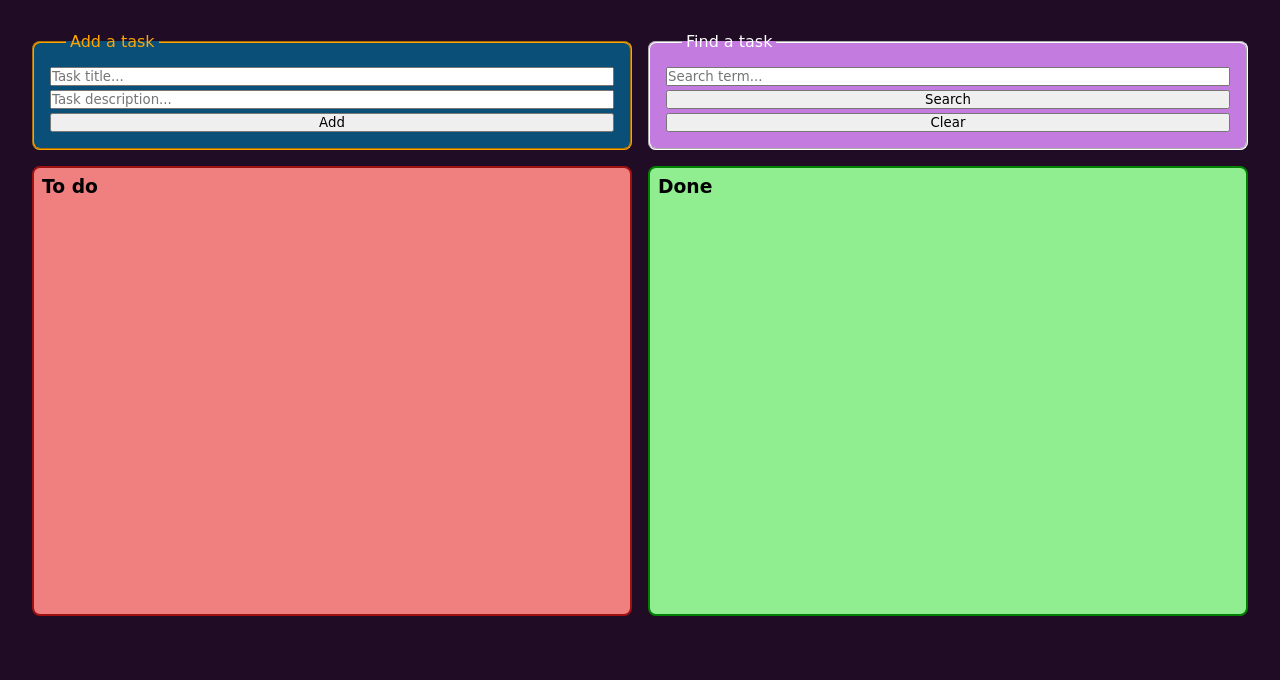
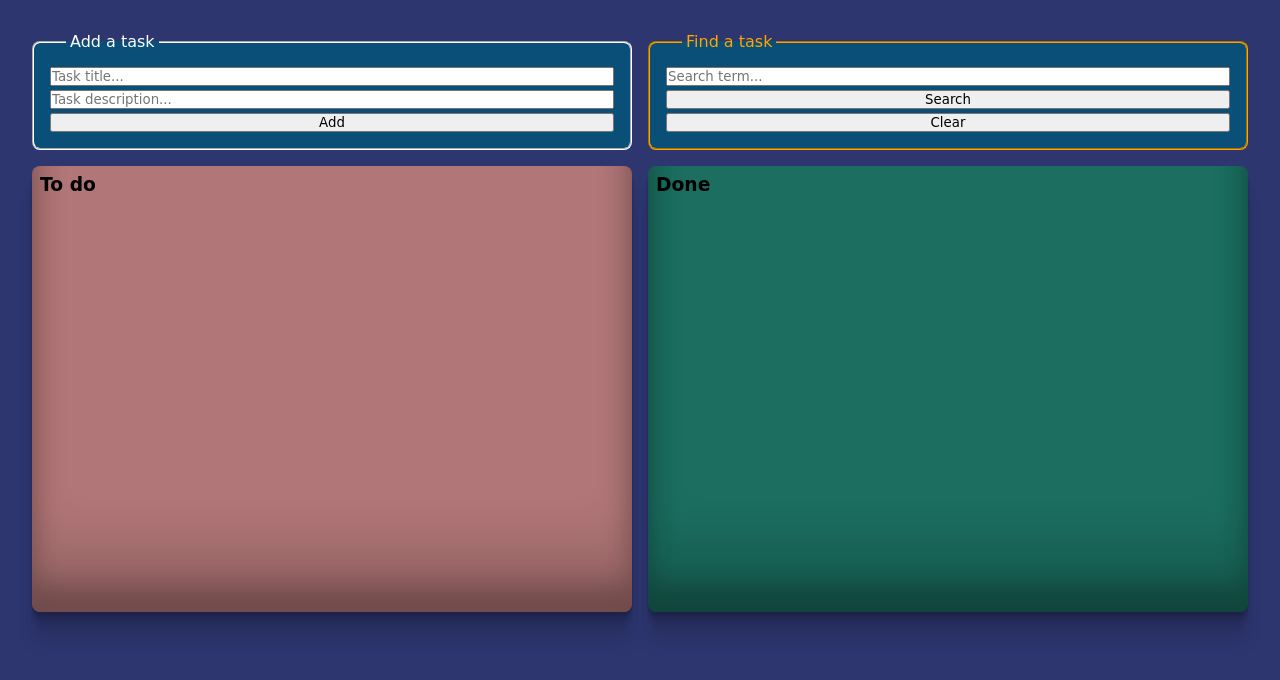
Before and after one commit to Stefanczc/Advanced-to-do-list, a plain HTML site: page index.html in a window 1280 px wide. Shown: the part 120-800 px from the top of the page. Drawn offline with Linux system fonts and the light colour scheme.

Commit message:
all changes

```diff
--- a/index.js
+++ b/index.js
@@ -17,8 +17,10 @@ function addListItem(title, desc, isDone) {
     const containerText = document.createElement('div');
     const titleElem = document.createElement('h3');
     titleElem.textContent = title;
+    titleElem.style.color = '#fff';
     const descElem = document.createElement('p');
     descElem.textContent = desc;
+    descElem.style.color = '#fff';
     const cboxElem = document.createElement('input');
     cboxElem.type = 'checkbox';
     cboxElem.style.transform = 'scale(2)';
@@ -101,8 +103,6 @@ function addListItem(title, desc, isDone) {
     newItem.appendChild(containerText);
     newItem.appendChild(btnElem);
 
-    console.log(isDone)
-
     if (isDone) {
         if (doneList.firstChild) {
             doneList.insertBefore(newItem, doneList.firstChild);
@@ -134,7 +134,6 @@ function addListItem(title, desc, isDone) {
     counter++;
 }
 
-
 function searchItems() {
     const searchText = inputSearch.value.toLowerCase();
     const combinedLists = Array.from(itemsList.children).concat(Array.from(doneList.children));
@@ -157,7 +156,6 @@ function searchItems() {
 }
 
 function saveItemToLocalStorage() {
-    console.log('saveItemToLocalStorage');
     localStorage.setItem('todoItems', JSON.stringify(todoItems));
     localStorage.setItem('doneItems', JSON.stringify(doneItems));
 }
@@ -174,7 +172,6 @@ function getItemFromLocalStorage() {
     const storedDoneItems = localStorage.getItem('doneItems');
     if (storedDoneItems) {
         const parsedDoneItems = JSON.parse(storedDoneItems);
-        console.log(parsedDoneItems)
         parsedDoneItems.forEach(item => {
             addListItem(item.title, item.desc, true);
         });
--- a/index.scss
+++ b/index.scss
@@ -5,21 +5,21 @@
     font-family: cursive;
 }
 body {
-    background-color: #200D25;
+    background-color: rgb(46, 54, 112);
 }
 .main-container__heading {
     color: #fff;
 }
 :root {
-    /* colors */
-    --orange: orange;
-    --blue: #fff;
+    /* the colors were updated but not the names */
+    --orange: #fff;
+    --blue: orange;
     --green: green;
     --red: #9F1111;
     --yellow: #094F77;
-    --lightblue: #C37BE0;
-    --lightgreen: lightgreen;
-    --lightcoral: lightcoral;
+    --lightblue: #094F77;
+    --lightgreen: rgb(27, 110, 96);
+    --lightcoral: rgb(177, 118, 119);
 
 }
 .yellow__color {
@@ -73,10 +73,10 @@ body {
     }
 }
 .to-do-list__container {
-    border: 2px solid var(--red);
     border-radius: 0.5em;
     text-align: left;
     padding: 0.5em;
+    box-shadow: rgba(0, 0, 0, 0.17) 0px -23px 25px 0px inset, rgba(0, 0, 0, 0.15) 0px -36px 30px 0px inset, rgba(0, 0, 0, 0.1) 0px -79px 40px 0px inset, rgba(0, 0, 0, 0.06) 0px 2px 1px, rgba(0, 0, 0, 0.09) 0px 4px 2px, rgba(0, 0, 0, 0.09) 0px 8px 4px, rgba(0, 0, 0, 0.09) 0px 16px 8px, rgba(0, 0, 0, 0.09) 0px 32px 16px;
 }
 .to-do-list,
 .done-list {
@@ -89,10 +89,10 @@ body {
 }
 
 .done-list__container {
-    border: 2px solid var(--green);
     border-radius: 0.5em;
     text-align: left;
     padding: 0.5em;
+    box-shadow: rgba(0, 0, 0, 0.17) 0px -23px 25px 0px inset, rgba(0, 0, 0, 0.15) 0px -36px 30px 0px inset, rgba(0, 0, 0, 0.1) 0px -79px 40px 0px inset, rgba(0, 0, 0, 0.06) 0px 2px 1px, rgba(0, 0, 0, 0.09) 0px 4px 2px, rgba(0, 0, 0, 0.09) 0px 8px 4px, rgba(0, 0, 0, 0.09) 0px 16px 8px, rgba(0, 0, 0, 0.09) 0px 32px 16px;
 }
 .align-list-items {
     list-style-type: none;
```
Also changed, not shown: index.css.
